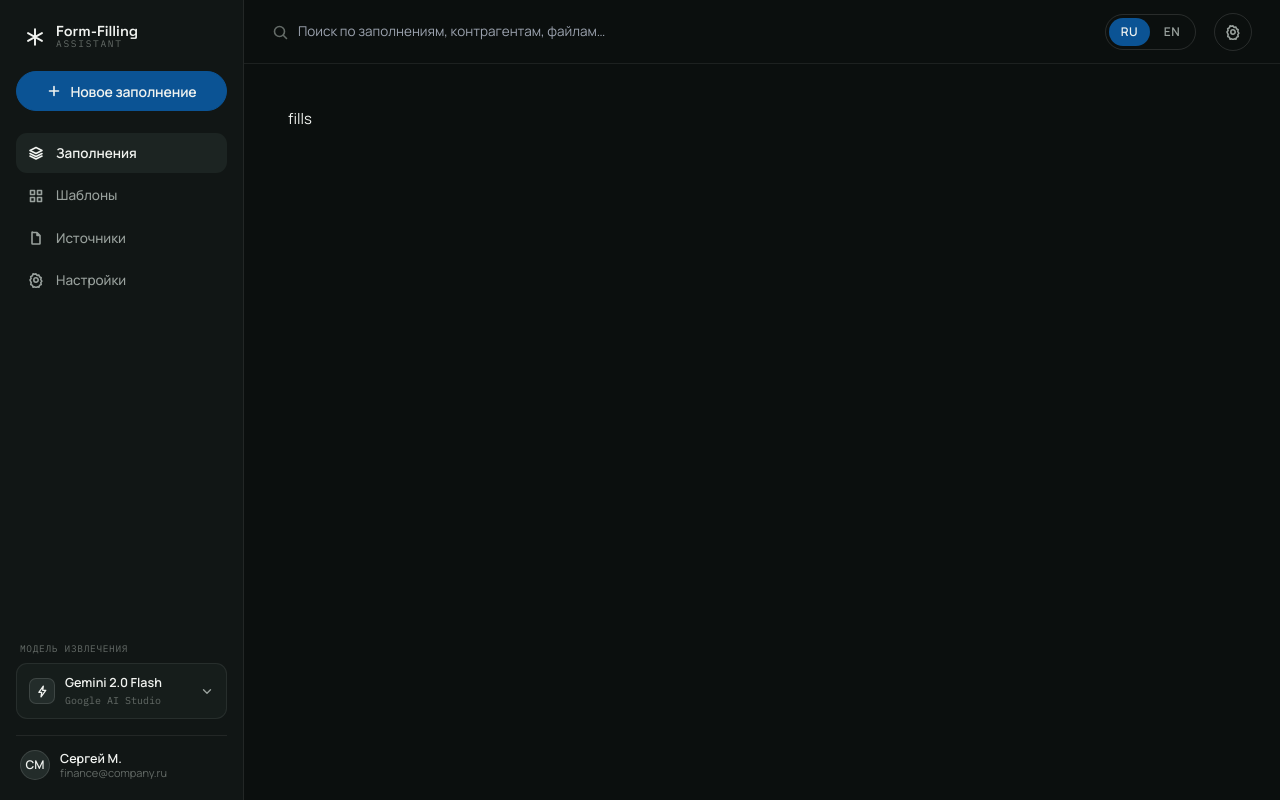
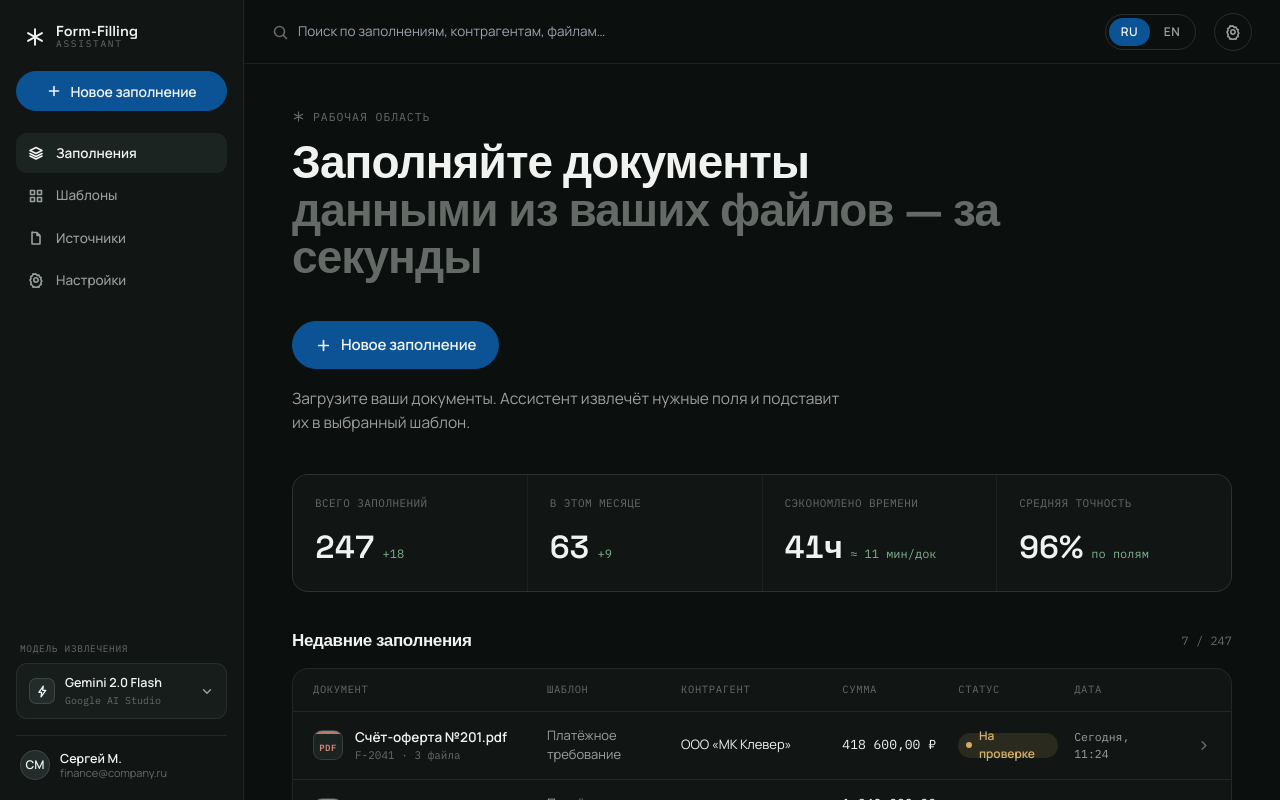
Before and after one commit to MishinS/form-filling-assistant, a Next.js app: page /fills in a window 1280 px wide. Built offline with nearby package versions, Linux system fonts and the light colour scheme.

Commit message:
feat(web): dashboard — hero, KPI row, recent fills table

```diff
--- a/app/(app)/fills/page.tsx
+++ b/app/(app)/fills/page.tsx
@@ -1,3 +1,4 @@
+import Dashboard from "@/components/dashboard/Dashboard";
 export default function FillsPage() {
-  return <div className="fade-in" style={{ padding: 44 }}>fills</div>;
+  return <Dashboard />;
 }
--- /dev/null
+++ b/components/dashboard/Dashboard.tsx
@@ -0,0 +1,73 @@
+"use client";
+import { useContext } from "react";
+import { useI18n } from "@/lib/i18n";
+import { Eyebrow, Btn } from "@/components/primitives";
+import { HISTORY, TEMPLATES } from "@/lib/seed/pt";
+import { WizardTrigger } from "@/components/shell/AppShell";
+import RecentRow from "./RecentRow";
+
+export default function Dashboard() {
+  const { t, lang } = useI18n();
+  const { openNew, openReview } = useContext(WizardTrigger);
+  const tplName = (id: string) => { const x = TEMPLATES.find(v => v.id === id); return x ? (lang === "ru" ? x.name_ru : x.name_en) : id; };
+
+  const stats = [
+    { k: "stat_total", v: "247", sub: "+18" },
+    { k: "stat_month", v: "63",  sub: "+9" },
+    { k: "stat_time",  v: "41ч", sub: lang === "ru" ? "≈ 11 мин/док" : "≈ 11 min/doc" },
+    { k: "stat_acc",   v: "96%", sub: lang === "ru" ? "по полям" : "by field" },
+  ];
+
+  return (
+    <div className="fade-in" style={{ padding: "44px 48px 64px", maxWidth: 1180, margin: "0 auto" }}>
+      {/* Hero */}
+      <Eyebrow>{t("dash_eyebrow")}</Eyebrow>
+
+      <div style={{ display: "flex", justifyContent: "space-between", alignItems: "flex-end", gap: 40, flexWrap: "wrap" }}>
+        <h1 style={{ fontSize: 46, lineHeight: 1.03, maxWidth: 720 }}>
+          {t("dash_h1a")} <span style={{ color: "var(--text-3)" }}>{t("dash_h1b")}</span>
+        </h1>
+        <Btn variant="primary" size="lg" icon="plus" onClick={openNew}>{t("new_fill")}</Btn>
+      </div>
+
+      <p className="muted" style={{ maxWidth: 560, marginTop: 18, fontSize: 15.5 }}>{t("dash_sub")}</p>
+
+      {/* Stats */}
+      <div style={{ display: "grid", gridTemplateColumns: "repeat(4,1fr)", gap: 1, marginTop: 40,
+        background: "var(--line)", border: "1px solid var(--line)", borderRadius: "var(--r-lg)", overflow: "hidden" }}>
+        {stats.map(s => (
+          <div key={s.k} style={{ background: "var(--surface-1)", padding: "20px 22px" }}>
+            <div className="mono" style={{ fontSize: 11, letterSpacing: ".04em", color: "var(--text-3)", textTransform: "uppercase" }}>{t(s.k)}</div>
+            <div className="row gap-8" style={{ alignItems: "baseline", marginTop: 12 }}>
+              <span className="display tnum" style={{ fontSize: 32, fontWeight: 600 }}>{s.v}</span>
+              <span className="mono" style={{ fontSize: 12, color: "var(--ok)" }}>{s.sub}</span>
+            </div>
+          </div>
+        ))}
+      </div>
+
+      {/* Recent table */}
+      <div style={{ marginTop: 36 }}>
+        <div className="row" style={{ justifyContent: "space-between", marginBottom: 14 }}>
+          <h2 style={{ fontSize: 17 }}>{t("recent")}</h2>
+          <span className="mono dim" style={{ fontSize: 12 }}>{HISTORY.length} / 247</span>
+        </div>
+
+        <div style={{ border: "1px solid var(--line)", borderRadius: "var(--r-lg)", overflow: "hidden", background: "var(--surface-1)" }}>
+          {/* head */}
+          <div style={{ display: "grid", gridTemplateColumns: "2.4fr 1.3fr 1.6fr 1.1fr 1.1fr 1fr 30px",
+            gap: 16, padding: "13px 20px", borderBottom: "1px solid var(--line)", color: "var(--text-3)" }}>
+            {["col_doc", "col_template", "col_counter", "col_amount", "col_status", "col_date"].map(c => (
+              <div key={c} className="mono" style={{ fontSize: 10.5, letterSpacing: ".06em", textTransform: "uppercase" }}>{t(c)}</div>
+            ))}
+            <div />
+          </div>
+          {/* rows */}
+          {HISTORY.map((r, i) => (
+            <RecentRow key={r.id} r={r} tplName={tplName} onOpen={openReview} last={i === HISTORY.length - 1} />
+          ))}
+        </div>
+      </div>
+    </div>
+  );
+}
--- /dev/null
+++ b/components/dashboard/RecentRow.tsx
@@ -0,0 +1,34 @@
+"use client";
+import { useState } from "react";
+import { FileGlyph, StatusDot, Icon } from "@/components/primitives";
+import type { HistoryRow } from "@/lib/seed/pt";
+
+type Props = { r: HistoryRow; tplName: (id: string) => string; onOpen: () => void; last: boolean };
+
+export default function RecentRow({ r, tplName, onOpen, last }: Props) {
+  const [h, setH] = useState(false);
+  const ext = r.file.split(".").pop()!;
+  return (
+    <div onClick={onOpen} onMouseEnter={() => setH(true)} onMouseLeave={() => setH(false)}
+      style={{ display: "grid", gridTemplateColumns: "2.4fr 1.3fr 1.6fr 1.1fr 1.1fr 1fr 30px",
+        gap: 16, padding: "14px 20px", alignItems: "center", cursor: "pointer",
+        borderBottom: last ? "none" : "1px solid var(--line)",
+        background: h ? "var(--surface-2)" : "transparent", transition: "background .12s" }}>
+      <div className="row gap-12" style={{ minWidth: 0 }}>
+        <FileGlyph type={ext} size={30} />
+        <div style={{ minWidth: 0 }}>
+          <div style={{ fontWeight: 600, fontSize: 13.5, whiteSpace: "nowrap", overflow: "hidden", textOverflow: "ellipsis" }}>{r.file}</div>
+          <div className="mono dim" style={{ fontSize: 11 }}>{r.id} · {r.files} {r.files === 1 ? "файл" : "файла"}</div>
+        </div>
+      </div>
+      <div className="muted" style={{ fontSize: 13 }}>{tplName(r.tpl)}</div>
+      <div style={{ fontSize: 13, whiteSpace: "nowrap", overflow: "hidden", textOverflow: "ellipsis" }}>{r.counter}</div>
+      <div className="mono tnum" style={{ fontSize: 13 }}>{r.amount !== "—" ? `${r.amount} ${r.cur}` : <span className="dim">—</span>}</div>
+      <div><StatusDot status={r.status} /></div>
+      <div className="muted mono" style={{ fontSize: 11.5 }}>{r.date}</div>
+      <div style={{ color: h ? "var(--text)" : "var(--text-3)", transition: "color .12s", display: "flex", justifyContent: "flex-end" }}>
+        <Icon name="chevR" size={15} />
+      </div>
+    </div>
+  );
+}
--- a/components/shell/AppShell.tsx
+++ b/components/shell/AppShell.tsx
@@ -1,9 +1,14 @@
 "use client";
 import { useRouter, usePathname } from "next/navigation";
-import { useState, type ReactNode } from "react";
+import { createContext, useState, type ReactNode } from "react";
 import Sidebar from "./Sidebar";
 import Topbar from "./Topbar";
 import { WizardModal } from "@/components/wizard/WizardModal";
+
+export const WizardTrigger = createContext<{ openNew: () => void; openReview: () => void }>({
+  openNew: () => {},
+  openReview: () => {},
+});
 
 export default function AppShell({ children }: { children: ReactNode }) {
   const router = useRouter();
@@ -11,6 +16,7 @@ export default function AppShell({ children }: { children: ReactNode }) {
   const [wizardStart, setWizardStart] = useState<number | null>(null);
   const route = pathname.split("/")[1] || "fills";
   return (
+    <WizardTrigger.Provider value={{ openNew: () => setWizardStart(0), openReview: () => setWizardStart(2) }}>
       <div style={{ display: "flex", height: "100%", overflow: "hidden" }}>
         <Sidebar route={route} onNavigate={(id) => router.push(`/${id}`)} onNewFill={() => setWizardStart(0)} />
         <div className="col" style={{ flex: 1, minWidth: 0 }}>
@@ -19,5 +25,6 @@ export default function AppShell({ children }: { children: ReactNode }) {
         </div>
         {wizardStart !== null && <WizardModal start={wizardStart} onClose={() => setWizardStart(null)} />}
       </div>
+    </WizardTrigger.Provider>
   );
 }
```
Lines whose indentation alone changed are shown as unchanged.
